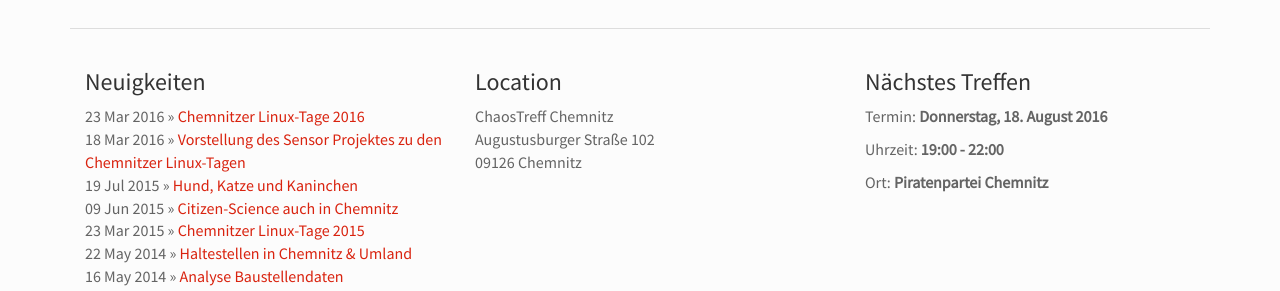
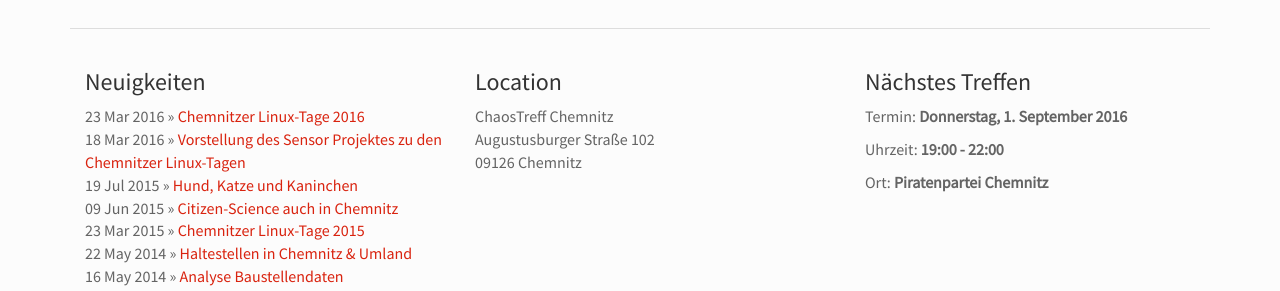
Before and after one commit to CodeforChemnitz/codeforchemnitz.github.io, a Jekyll site: the page built from chemhack2016/index.md, in a window 1280 px wide. Shown: the part 430-721 px from the top of the page. Built offline with Jekyll 4.4.1, drawn with Linux system fonts in a browser that asks for light colours.

Commit message:
"event updated"

```diff
--- a/_data/treffen.yml
+++ b/_data/treffen.yml
@@ -1,7 +1,7 @@
 # comment day to have a "unknown event date" message
 day: Donnerstag
-day-nr: 18
-month: August 2016
+day-nr: 01
+month: September 2016
 time: "19:00 - 22:00"
 location: Piratenpartei Chemnitz #myCGS, Hermannstraße 6, Chemnitz
 #location: Altes Heizhaus im Innenhof der TU Chemnitz, Str. der Nationen 62
```
